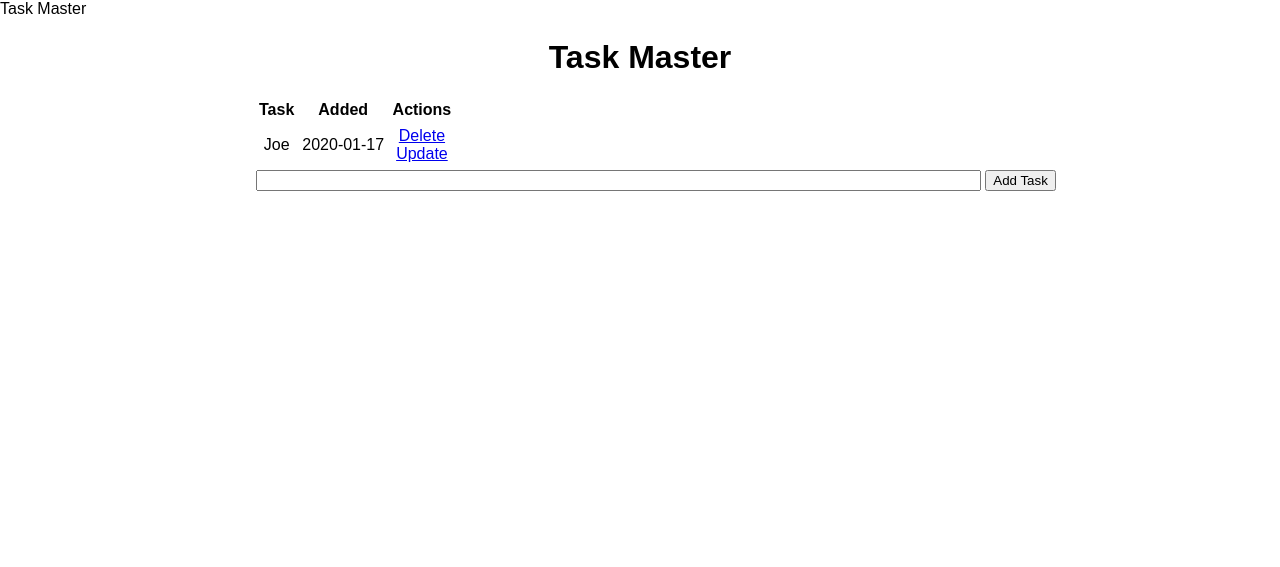
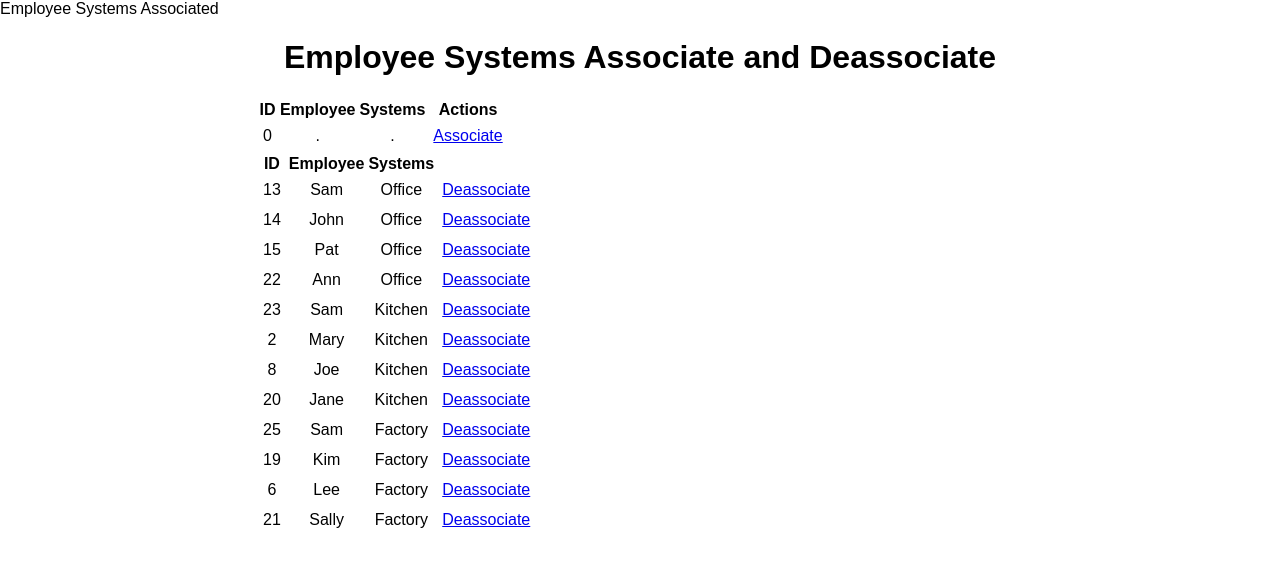
Before and after one commit to scottrenz/Associated, a Flask app: page / in a window 1280 px wide. Shown: the top 567 px of the page. Run offline with Flask 2, Linux system fonts and the light colour scheme; data comes from the database, SQL or seed files in the repository; both versions use the stored data as it was after the commit.

Commit message:
made Employee Systems Associated app

```diff
--- a/app.py
+++ b/app.py
@@ -1,42 +1,59 @@
 from flask import Flask, render_template, url_for, request, redirect
 from flask_sqlalchemy import SQLAlchemy
 from datetime import datetime
+from sqlalchemy.sql import text
+from sqlalchemy import create_engine
+from sqlalchemy import Table, Column, Integer, String, MetaData, ForeignKey
+from sqlalchemy import inspect
+from sqlalchemy import insert
 
 app = Flask(__name__)
 app.config['SQLALCHEMY_DATABASE_URI'] = 'sqlite:///test.db'
 db = SQLAlchemy(app)
+engine = create_engine('sqlite:///test.db')
+metadata = MetaData()
+metadata.create_all(engine)
 
-class Todo(db.Model):
+# class LookupDatabase {
+#      abstract void AddEmployee(String empName);
+#      abstract void AddSystem(String sysName);
+#      abstract void Associate(String empName, String sysName);
+#      abstract void Deassociate(String empName, String sysName);
+#      Object[][] Execute(String sqlCommand) {}
+
+# }
+
+class Employee(db.Model):
+    empKey = db.Column(db.Integer, primary_key=True)
+    empName = db.Column(db.String(200), nullable=False)
+
+class Systems(db.Model):
+    sysKey = db.Column(db.Integer, primary_key=True)
+    sysName = db.Column(db.String(200), nullable=False)
+
+class Associated(db.Model):
     id = db.Column(db.Integer, primary_key=True)
-    content = db.Column(db.String(200), nullable=False)
-    completed = db.Column(db.Integer, default=0)
+    empKey = db.Column(db.Integer)
+    sysKey = db.Column(db.Integer)
+
+class Empsysnames(db.Model):
+    id = db.Column(db.Integer, primary_key=True)
+    empName = db.Column(db.String(200), default='.')
+    sysName = db.Column(db.String(200), default='.')
+    date_created = db.Column(db.DateTime, default=datetime.utcnow)
+
+class Blanknames(db.Model):
+    id = db.Column(db.Integer, primary_key=True)
+    empName = db.Column(db.String(200), default='.')
+    sysName = db.Column(db.String(200), default='.')
     date_created = db.Column(db.DateTime, default=datetime.utcnow)
 
     def __repr__(self):
         return '<Task %r>' % self.id
 
-
-@app.route('/', methods=['POST', 'GET'])
-def index():
-    if request.method == 'POST':
-        task_content = request.form['content']
-        new_task = Todo(content=task_content)
-
-        try:
-            db.session.add(new_task)
-            db.session.commit()
-            return redirect('/')
-        except:
-            return 'There was an issue adding your task'
-
-    else:
-        tasks = Todo.query.order_by(Todo.date_created).all()
-        return render_template('index.html', tasks=tasks)
-
-
 @app.route('/delete/<int:id>')
 def delete(id):
-    task_to_delete = Todo.query.get_or_404(id)
+    task_to_delete = Associated.query.get_or_404(id)
 
     try:
         db.session.delete(task_to_delete)
@@ -45,22 +62,84 @@ def delete(id):
     except:
         return 'There was a problem deleting that task'
 
-@app.route('/update/<int:id>', methods=['GET','POST'])
-def update(id):
-    task =  Todo.query.get_or_404(id)
+@app.route('/', methods=['POST', 'GET'])
+def index():
+    if request.method == 'POST':
+        emp_content = request.form['empName']
+        if emp_content is not None:
+            new_task1 = Employee(empName=emp_content)
+            try:
+                db.session.add(new_task1)
+                db.session.commit()
+                return redirect('/')
+            except:
+                return 'There was an issue adding your Employee'
+        sys_content = request.form['sysName']
+        if sys_content is not None:
+            new_task2 = Systems(sysName=sys_content)
+            try:
+                db.session.add(new_task2)
+                db.session.commit()
+                return redirect('/')
+            except:
+                return 'There was an issue adding your System'
+        a_sys_content = request.form['AsysName']
+        d_sys_content = request.form['DsysName']
+        a_emp_content = request.form['DsysName']
+        d_emp_content = request.form['DsysName']
+        if a_sys_content is not None and a_emp_content is not None:
+            con = engine.connect()
+            statement = "INSERT INTO Associated(empKey, sysKey) select empKey, sysKey from Employee, Systems where empName ='" + emp_content + "' and sysName ='" + sys_content + "'"
+            con.execute(statement)
+        if d_sys_content is not None and d_emp_content is not None:
+            con = engine.connect()
+            statement = "delete from Associated where id in (select id from company.empsys where empName ='" + d_emp_content + "' and sysName ='" + d_sys_content + "')"
+            con.execute(statement)
 
+    else:
+            tasks = Blanknames.query.order_by(Blanknames.id).all()
+            con = engine.connect()
+            statement = "select * from empsys order by 3,2"
+            trans = con.execute(statement)
+            # con.close()
+            return render_template('index.html', tasks=tasks,trans=trans)
+
+
+@app.route('/update/', methods=['GET','POST'])
+def update():
     if request.method == 'POST':
-        task.content = request.form['content']
+        empName = request.form['empName']
+        sysName = request.form['sysName']
+        empKey = None
+        sysKey = None
+        if True:
+            con = engine.connect()
+            statement0 = "select empKey from Employee where empName ='"+empName+"'"
+            trans = con.execute(statement0)
+            for tran in trans:
+                empKey = str(tran.empKey)
+            if empKey is None:
+                return "Employee name not found"
+            statement1 = "select sysKey from Systems where sysName = '"+sysName+"'"
+            trans = con.execute(statement1)
+            for tran in trans:
+                sysKey = str(tran.sysKey)
+            if sysKey is None:
+                return 'System name not found'
 
-        try:
+            statement2 = "insert into Associated select seq,'"+empKey+"','"+sysKey+"' from sqlite_sequence where name ='Associated' and not exists ( select 1 from Associated where empKey = '"+empKey+"' and sysKey = '"+sysKey+"')"
+            trans = con.execute(statement2)
+            db.session.commit()
+            statement3 = "update sqlite_sequence set seq = seq + 1 where name = 'Associated'"
+            trans = con.execute(statement3)
             db.session.commit()
             return redirect('/')
-        except:
-            return 'There was an issue updating your task'
+        # except:
+            return 'There was an issue associating the names'
 
     else:
-        return render_template('update.html', task=task)
+        return render_template('update.html')
 
 
-if __name__ == "__main__":
-    app.run(debug=True)
+if __name__ == '__main__':
+    app.run(host='0.0.0.0', port=5001, debug=True)
--- a/templates/index.html
+++ b/templates/index.html
@@ -1,37 +1,54 @@
 {% extends 'base.html' %}
 
 {% block head %}
-<title>Task Master</title>
+<title>Employee Systems Associated</title>
 {% endblock %}
 
 {% block body %}
 <div class="content">
-    <h1 style="text-align: center">Task Master</h1>
+    <h1 style="text-align: center">Employee Systems Associate and Deassociate</h1>
     {% if tasks|length < 1 %}
-    <h4 style="text-align: center">There are no tasks. Create one below!"</h4>
+    <h4 style="text-align: center">Enter</h4>
     {% else %}
     <table style="margin-left: 20%">
         <tr>
-            <th>Task</th>
-            <th>Added</th>
+            <th>ID</th>
+            <th>Employee</th>
+            <th>Systems</th>
             <th>Actions</th>
         </tr>
         {% for task in tasks %}
             <tr>
-                <td>{{ task.content}}</td>
-                <td>{{ task.date_created.date() }}</td>
+                <td>{{ task.id}}</td>
+                <td>{{ task.empName}}</td>
+                <td>{{ task.sysName}}</td>
                 <td>
-                    <a href="/delete/{{task.id}}">Delete</a>
-                    <br>
-                    <a href="/update/{{task.id}}">Update</a>
+                    <a href="/update/">Associate</a>
                 </td>
             </tr>
         {% endfor %}
     </table>
+    <table style="margin-left: 20%">
+        <tr>
+            <th>ID</th> <th>Employee</th> <th>Systems</th>
+        </tr>
+
+        {% for tran in trans %}
+            <tr>
+                <td>{{tran.id}}</td> <td>{{tran.empName}}</td> <td>{{tran.sysName}}</td>
+                <td>
+                    <a href="/delete/{{tran.id}}">Deassociate</a>
+                </td>
+            </tr>
+        {% endfor %}
+    </table>
+
     {% endif %}
+    {% if tasks|length < 1 %}
     <form style="margin-left: 20%" action="/" method="POST">
         <input type="text" name="content" id="content">
-        <input type="submit" value="Add Task">
+        <input type="submit" value="Enter name">
     </form>
+    {% endif %}
 </div>
 {% endblock %}
```
Also changed, not shown: templates/update.html (+6 -4 lines), wallet.py (added, +40 -0 lines), test.db, 5 other files.
